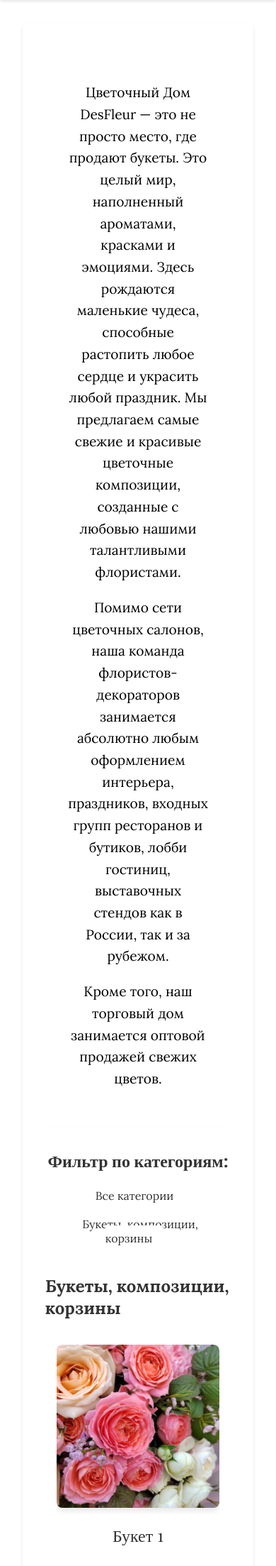
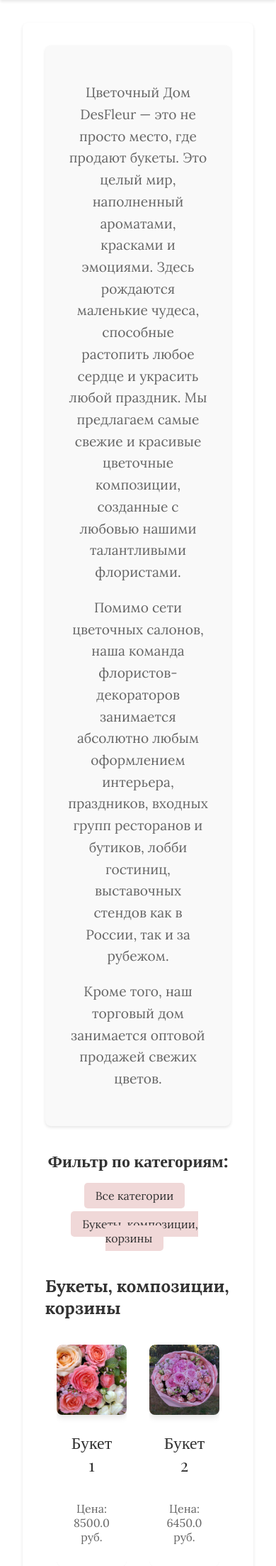
Before and after one commit to MaximZobkov/flowers, a Flask app: page / in a window 390 px wide. Shown: the part 86-2293 px from the top of the page at 71% size. Run offline with Flask 2, Linux system fonts and the light colour scheme; data comes from the database, SQL or seed files in the repository.

Commit message:
fix mobile version

```diff
--- a/static/css/styles.css
+++ b/static/css/styles.css
@@ -90,14 +90,20 @@ nav {
     text-align: center;
     margin-bottom: 2em;
     padding: 2em;
-    background-color: #fff; /* Нежно-бежевый */
+    background-color: #f9f9f9; /* Нежно-бежевый */
     border-radius: 8px;
-    box-shadow: 0 2px 4px rgba(0, 0, 0, 0.01);
+    box-shadow: 0 2px 4px rgba(0, 0, 0, 0.1);
 }
 
+.welcome-message h1 {
+    color: #333;
+    font-family: 'Playfair Display', serif;
+    font-size: 2.5em;
+    margin-bottom: 1em;
+}
 
 .welcome-message p {
-    color: #000;
+    color: #666;
     font-size: 1.2em;
     margin-bottom: 1em;
     line-height: 1.6;
@@ -133,13 +139,13 @@ nav {
     color: #333;
     font-family: 'Lora', serif;
     font-size: 1em;
-    background-color: #fff; /* Нежно-персиковый */
+    background-color: #f0d8d8; /* Нежно-персиковый */
     padding: 0.5em 1em;
     border-radius: 5px;
 }
 
 .category-filters ul li a:hover {
-    background-color: #eee; /* Темнее нежно-персиковый */
+    background-color: #e6b8b8; /* Темнее нежно-персиковый */
 }
 
 .flowers {
@@ -460,3 +466,9 @@ footer {
         width: calc(100% - 2em);
     }
 }
+
+@media (max-width: 768px) {
+    .flower-card {
+        width: calc(50% - 2em);
+    }
+}
--- a/templates/index.html
+++ b/templates/index.html
@@ -30,7 +30,7 @@
     <h2>{{ category }}</h2>
     <div class="flowers">
         {% for flower in flowers %}
-        <a href="../{{ flower[0] }}" class="flower-card">
+        <a href="{{ url_for('flower', flower_id=flower[0]) }}" class="flower-card">
             <div class="flower-image">
                 {% if flower[4] %}
                 {% set image_paths = flower[4].split(',') %}
```
